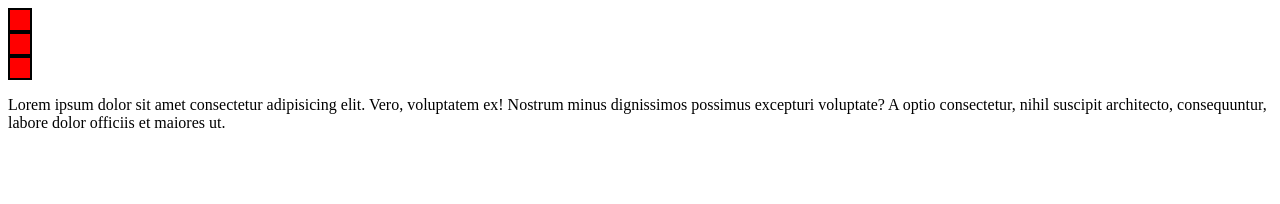
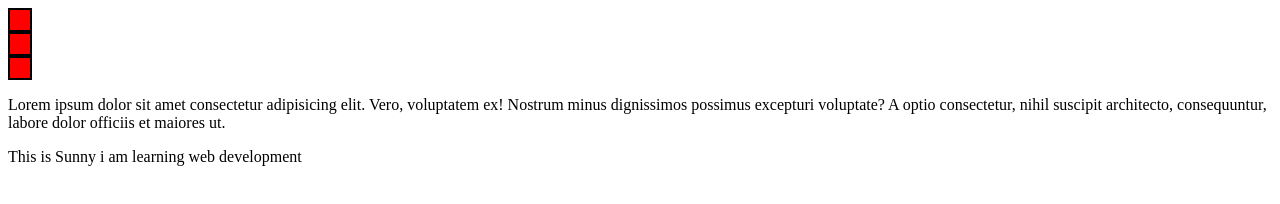
Before and after one commit to Sunnykrp/Project2, a plain HTML site: page index.html in a window 1280 px wide. Drawn offline with Linux system fonts and the light colour scheme.

Commit message:
commit added

```diff
--- a/index.html
+++ b/index.html
@@ -11,5 +11,6 @@
     <div></div>
     <div></div>
     <p>Lorem ipsum dolor sit amet consectetur adipisicing elit. Vero, voluptatem ex! Nostrum minus dignissimos possimus excepturi voluptate? A optio consectetur, nihil suscipit architecto, consequuntur, labore dolor officiis et maiores ut.</p>
+    <p>This is Sunny i am learning web development</p>
 </body>
 </html>
```
